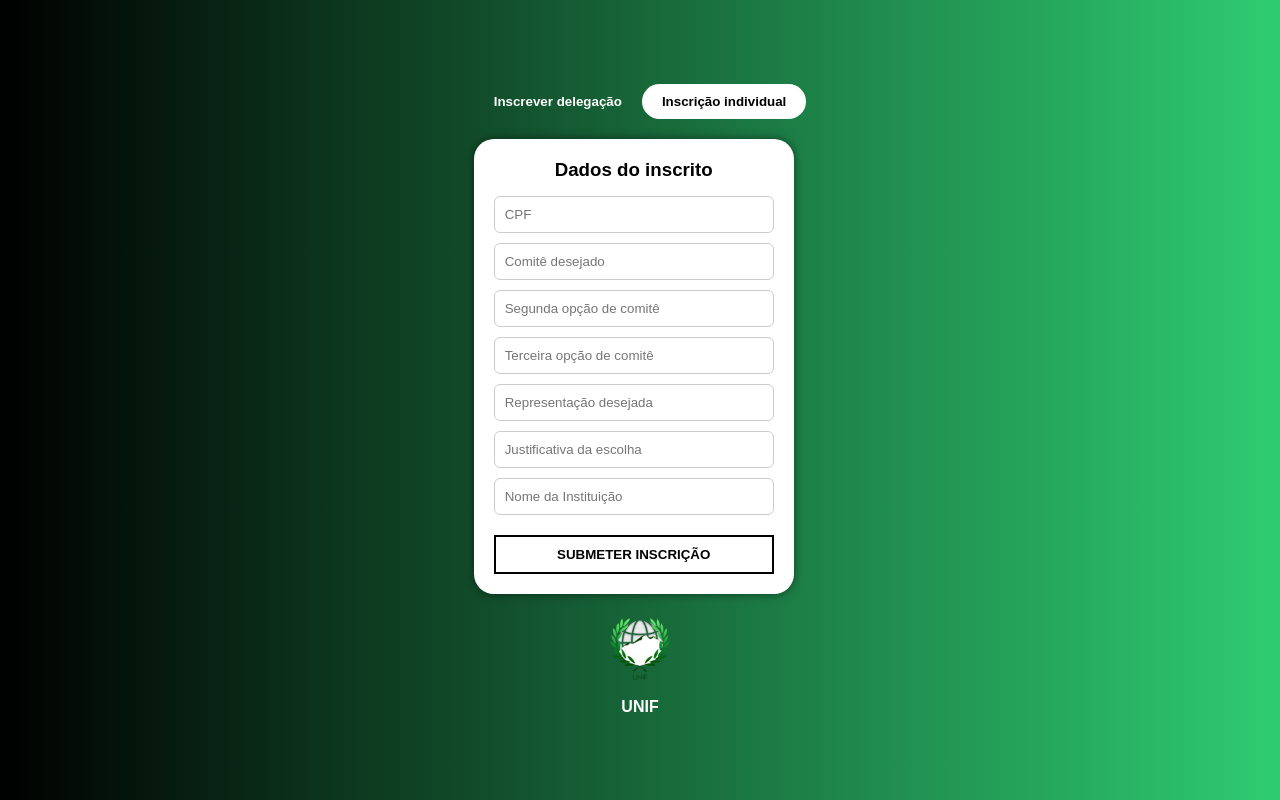
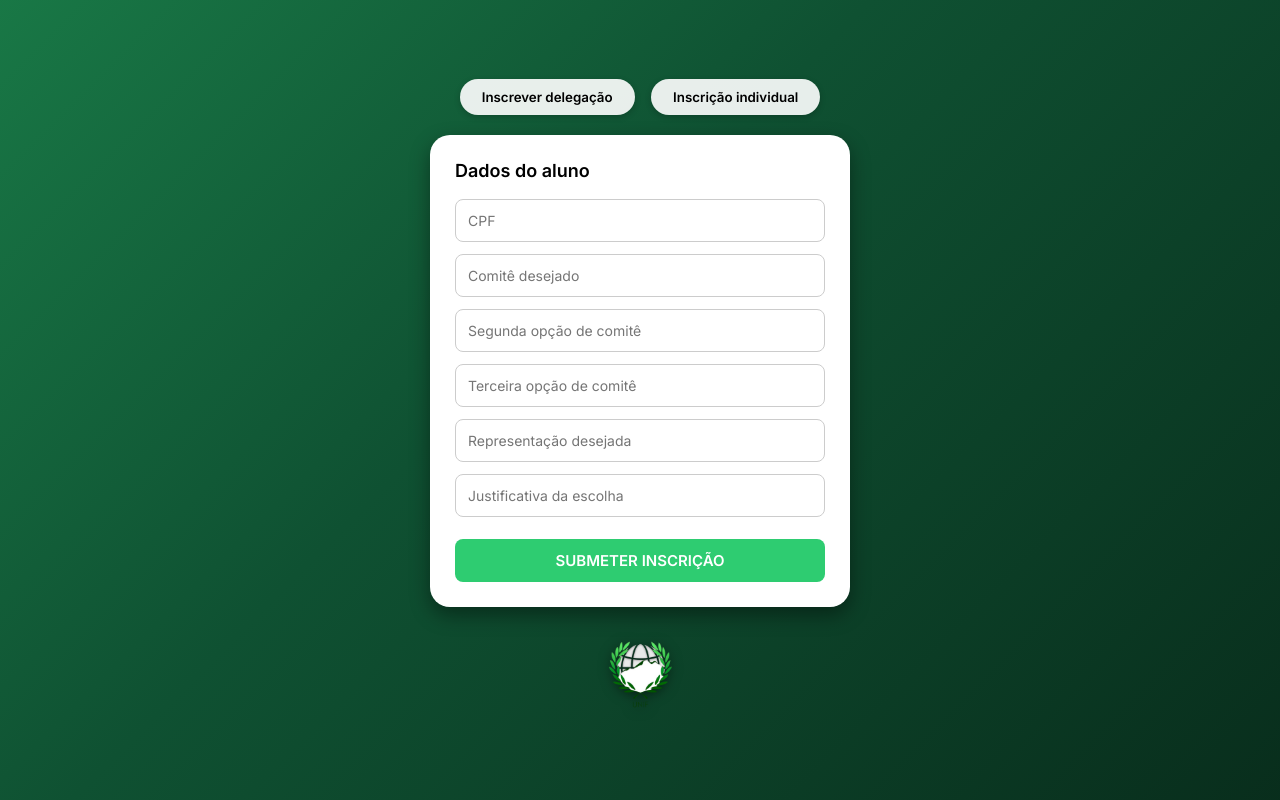
Before and after one commit to MatheusRCastro/unif, a PHP site: page /pages/entraComite.html in a window 1280 px wide. Run offline with PHP 8.4, Linux system fonts and the light colour scheme.

Commit message:
EDIÇÃO TELAS delegacaoComite entraComite

```diff
--- a/pages/delegacaoComite.html
+++ b/pages/delegacaoComite.html
@@ -5,6 +5,8 @@
   <meta name="viewport" content="width=device-width, initial-scale=1.0">
   <title>Formulário UNIF</title>
   <link rel="stylesheet" href="/./styles/delegacaoComite.css">
+  <!-- Fonte moderna -->
+  <link href="https://fonts.googleapis.com/css2?family=Inter:wght@400;600&display=swap" rel="stylesheet">
 </head>
 <body>
 
@@ -43,7 +45,7 @@
   <button class="submit-btn">SUBMETER INSCRIÇÃO</button>
 
   <!-- Logo -->
-  <img src="/./images/unif.png"  alt=" Logo UNIF" class="logo">
+  <img src="/./images/unif.png"  alt="Logo UNIF" class="logo">
 
 </body>
 </html>
--- a/pages/entraComite.html
+++ b/pages/entraComite.html
@@ -1,36 +1,42 @@
 <!DOCTYPE html>
-<html lang="pt-br">
+<html lang="pt-BR">
 <head>
-  <meta charset="UTF-8" />
-  <meta name="viewport" content="width=device-width, initial-scale=1.0"/>
-  <title>Inscrição UNIF</title>
-  <link rel="stylesheet" href="/./styles/entraComite.css" />
+  <meta charset="UTF-8">
+  <meta name="viewport" content="width=device-width, initial-scale=1.0">
+  <title>Formulário UNIF</title>
+  <link rel="stylesheet" href="/./styles/entraComite.css">
+  <!-- Fonte moderna -->
+  <link href="https://fonts.googleapis.com/css2?family=Inter:wght@400;600&display=swap" rel="stylesheet">
 </head>
 <body>
+
   <div class="container">
-    <div class="form-switch">
-      <button onclick="" class="inactive">Inscrever delegação</button>
-      <button class="active">Inscrição individual</button>
+
+    <!-- Botões do topo -->
+    <div class="tabs">
+      <button>Inscrever delegação</button>
+      <button>Inscrição individual</button>
     </div>
 
-    <form class="form">
-      <h3>Dados do inscrito</h3>
+    <!-- Formulário -->
+    <div class="form">
+      <h3>Dados do aluno</h3>
+      <input type="text" placeholder="CPF">
+      <input type="text" placeholder="Comitê desejado">
+      <input type="text" placeholder="Segunda opção de comitê">
+      <input type="text" placeholder="Terceira opção de comitê">
+      <input type="text" placeholder="Representação desejada">
+      <input type="text" placeholder="Justificativa da escolha">
 
-      <input type="text" placeholder="CPF" required />
-      <input type="text" placeholder="Comitê desejado" required />
-      <input type="text" placeholder="Segunda opção de comitê" />
-      <input type="text" placeholder="Terceira opção de comitê" />
-      <input type="text" placeholder="Representação desejada" />
-      <input type="text" placeholder="Justificativa da escolha" />
-      <input type="text" placeholder="Nome da Instituição" required />
+      <button class="submit-btn">SUBMETER INSCRIÇÃO</button>
+    </div>
 
-      <button type="submit">SUBMETER INSCRIÇÃO</button>
-    </form>
+    <!-- Logo -->
+    <div class="logo">
+      <img src="/./images/unif.png" alt="Logo UNIF">
+    </div>
 
-    <div class="logo">
-      <img src="/./images/unif.png" alt="UNIF Logo">
-      <p>UNIF</p>
-    </div>
   </div>
+
 </body>
 </html>
--- a/styles/entraComite.css
+++ b/styles/entraComite.css
@@ -1,91 +1,124 @@
-/* Reset básico */
+/* Reset */
 * {
   margin: 0;
   padding: 0;
   box-sizing: border-box;
-    font-family: Arial, sans-serif;
+  font-family: 'Inter', Arial, sans-serif;
 }
 
+/* Fundo com gradiente animado */
 body {
-    background: linear-gradient(to right, black, #2ecc71);
-    height: 100vh;
+  background: linear-gradient(-45deg, #000, #0f5132, #2ecc71, #000);
+  background-size: 400% 400%;
+  animation: gradientMove 12s ease infinite;
+  min-height: 100vh;
   display: flex;
   justify-content: center;
   align-items: center;
+  color: #000;
+}
+
+@keyframes gradientMove {
+  0% { background-position: 0% 50%; }
+  50% { background-position: 100% 50%; }
+  100% { background-position: 0% 50%; }
 }
 
 .container {
   text-align: center;
+  width: 100%;
+  max-width: 420px;
 }
 
-  .form-switch {
-    display: flex;
-    justify-content: center;
+/* Botões do topo */
+.tabs {
   margin-bottom: 20px;
 }
 
-  .form-switch button {
-    padding: 10px 20px;
+.tabs button {
+  background: rgba(255, 255, 255, 0.9);
   border: none;
+  padding: 10px 22px;
+  margin: 0 6px;
+  border-radius: 25px;
   cursor: pointer;
-    font-weight: bold;
-    transition: 0.3s;
+  font-weight: 600;
+  transition: all 0.3s ease;
+  box-shadow: 0 2px 6px rgba(0,0,0,0.2);
 }
 
-  .form-switch .active {
-    background-color: white;
-    color: black;
-    border-radius: 20px;
+.tabs button:hover {
+  background: #2ecc71;
+  color: white;
+  box-shadow: 0 0 12px rgba(46, 204, 113, 0.8);
 }
 
-  .form-switch .inactive {
-    background-color: transparent;
-    color: white;
-  }
-
+/* Formulário */
 .form {
   background-color: white;
   border-radius: 20px;
-    padding: 20px;
-    width: 320px;
-    box-shadow: 0 0 10px rgba(0,0,0,0.5);
+  padding: 25px;
+  width: 100%;
+  box-shadow: 0 8px 20px rgba(0,0,0,0.4);
+  text-align: left;
+  transition: transform 0.3s ease;
+}
+
+.form:hover {
+  transform: translateY(-3px);
 }
 
 .form h3 {
-    margin-bottom: 15px;
+  margin-bottom: 18px;
   color: #000;
+  font-size: 18px;
+  font-weight: 600;
 }
 
 .form input {
   display: block;
   width: 100%;
-    padding: 10px;
-    margin-bottom: 10px;
-    border-radius: 6px;
+  padding: 12px;
+  margin-bottom: 12px;
+  border-radius: 8px;
   border: 1px solid #ccc;
+  transition: 0.3s ease;
+  font-size: 14px;
 }
 
-  .form button {
-    margin-top: 10px;
-    padding: 10px;
-    width: 100%;
-    background-color: white;
-    border: 2px solid black;
-    cursor: pointer;
-    font-weight: bold;
+.form input:focus {
+  border-color: #2ecc71;
+  box-shadow: 0 0 8px rgba(46, 204, 113, 0.7);
+  outline: none;
 }
 
+/* Botão de envio */
+.submit-btn {
+  margin-top: 10px;
+  padding: 12px;
+  width: 100%;
+  background-color: #2ecc71;
+  border: none;
+  border-radius: 8px;
+  cursor: pointer;
+  font-weight: 600;
+  font-size: 15px;
+  color: white;
+  transition: all 0.3s ease;
+}
+
+.submit-btn:hover {
+  background: #28b463;
+  box-shadow: 0 0 12px rgba(46, 204, 113, 0.8);
+}
+
+/* Logo */
 .logo {
-    margin-top: 15px;
+  margin-top: 25px;
 }
 
 .logo img {
-    width: 80px;
+  width: 85px;
   height: auto;
+  filter: drop-shadow(0 2px 6px rgba(0,0,0,0.5));
 }
-
-  .logo p {
-    color: white;
-    margin-top: 5px;
-    font-weight: bold;
-  }
```
Also changed, not shown: styles/delegacaoComite.css (+67 -33 lines). Lines whose indentation alone changed are shown as unchanged.
